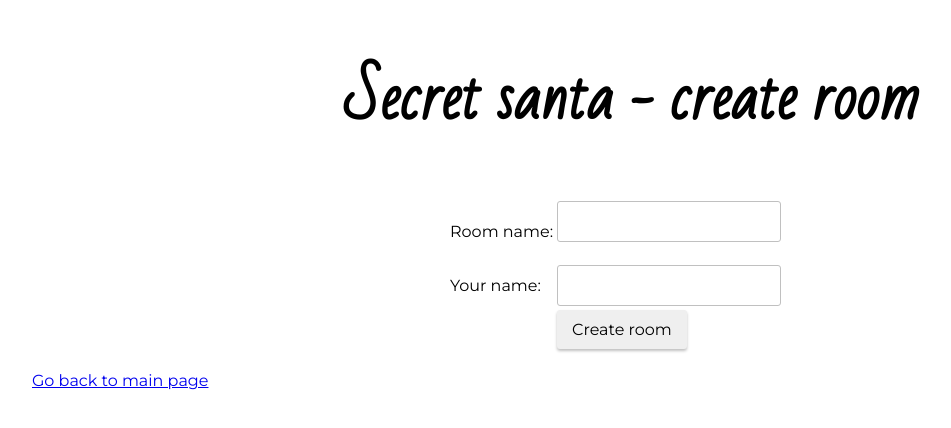
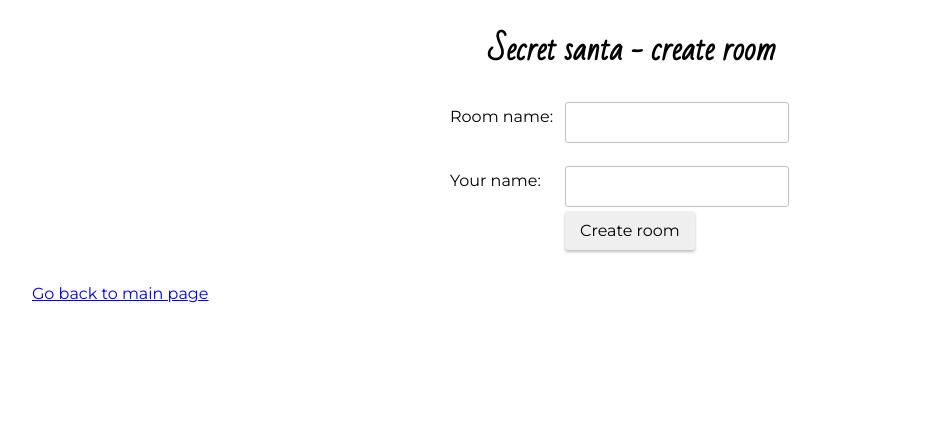
Before and after one commit to yerlanyr/secret-santa, a website built with webpack: page src/index.html in a window 1280 px wide. Both pictures are taken after a click on the button "Create room". Shown: the whole page, without its empty margins (8-959 px from the left). Built offline with nearby package versions, Linux system fonts and the light colour scheme; files whose address does not match are found by name.

Commit message:
Styles fix. #5

```diff
--- a/src/style.css
+++ b/src/style.css
@@ -1,6 +1,6 @@
 .heading{
     font-family:  'Bad Script', cursive;
-    font-size: 60px;
+    font-size: 30px;
     text-align: center;
 }
 .main-page--buttons{
@@ -23,6 +23,7 @@ body * {
     border-style:none;
     box-shadow: 0 2px 3px silver;
     margin-right: 10px;
+    margin-bottom: 12px;
 }
 .input{
     font-family: 'Montserrat', sans-serif;
@@ -33,7 +34,16 @@ body * {
 }
 .form{
     max-width: 370px;
+    min-width: auto;
     margin: 0 auto;
+}
+.form label{
+    display: inline-block;
+    padding-top: 5px;
+    padding-right: .5em;
+}
+.form--table td{
+    vertical-align: top;
 }
 .container{
     max-width: 400px;
```
